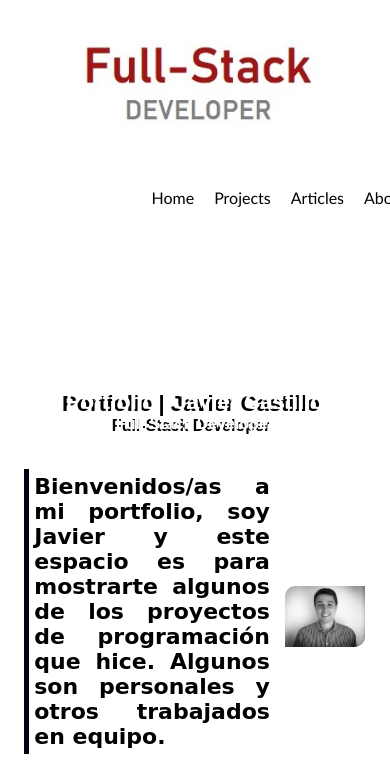
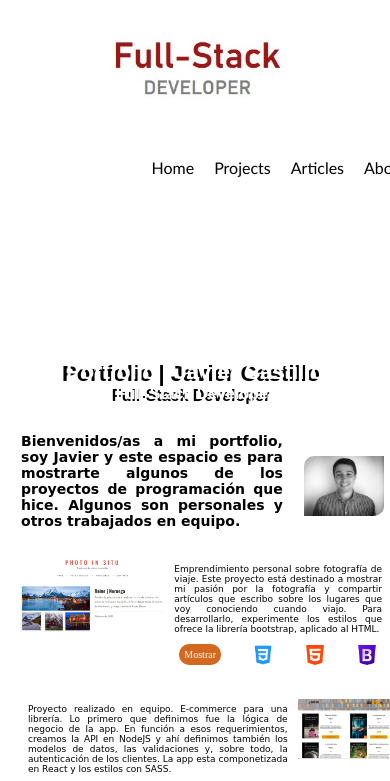
Before and after one commit to javier73castillo/portfolio_developer, a plain HTML site: page index.html in a window 390 px wide. Shown: the top 781 px of the page. Drawn offline with Linux system fonts and the light colour scheme; a web font is replaced by a local one.

Commit message:
Add files via upload

```diff
--- a/css/style.css
+++ b/css/style.css
@@ -11,8 +11,8 @@ header{
     align-items: center;
 }
 .logo__img{
-    width: 300px;
-    height: 150px;
+    width: 220px;
+    height: 120px;
 }
 img{
     width: 100%;
@@ -148,7 +148,7 @@ a:hover{
     align-items: center;
     flex-direction: row;
     margin: 3rem;
-    border-left:  5px solid rgb(3, 3, 19);
+    border-left:  4px solid rgb(3, 3, 19);
 
 }
 .perfil{
@@ -357,8 +357,17 @@ footer{
         background-size: contain;
         background-repeat: no-repeat;}
     .container-p{
-        margin: 1rem;
+        margin: 5px;
+        padding: 0px;
+        width: 100%;
+        border-left: none;
 
+     }
+     .container-p h3 {
+        font-size: 14px;
+     }
+     .btn{
+        margin: 10px;
      }
     .perfil{
             width: 80px;
```
